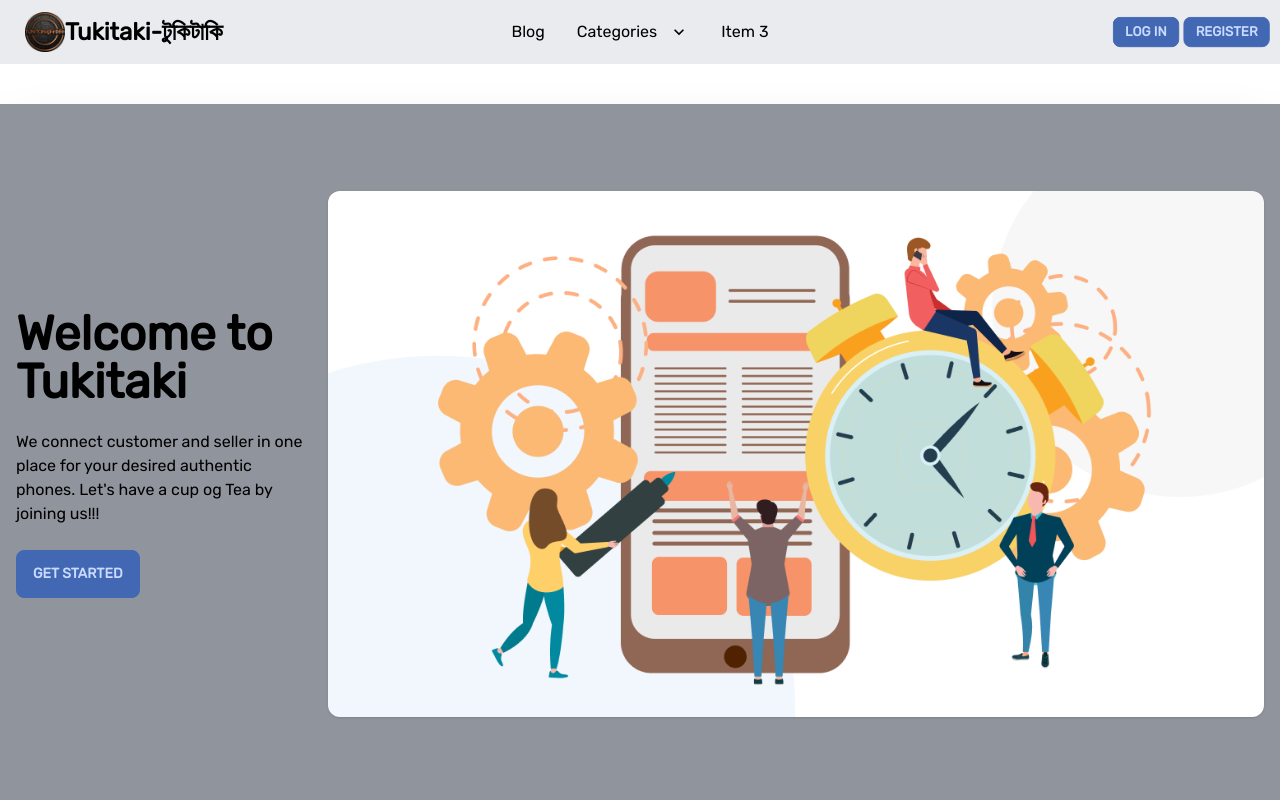
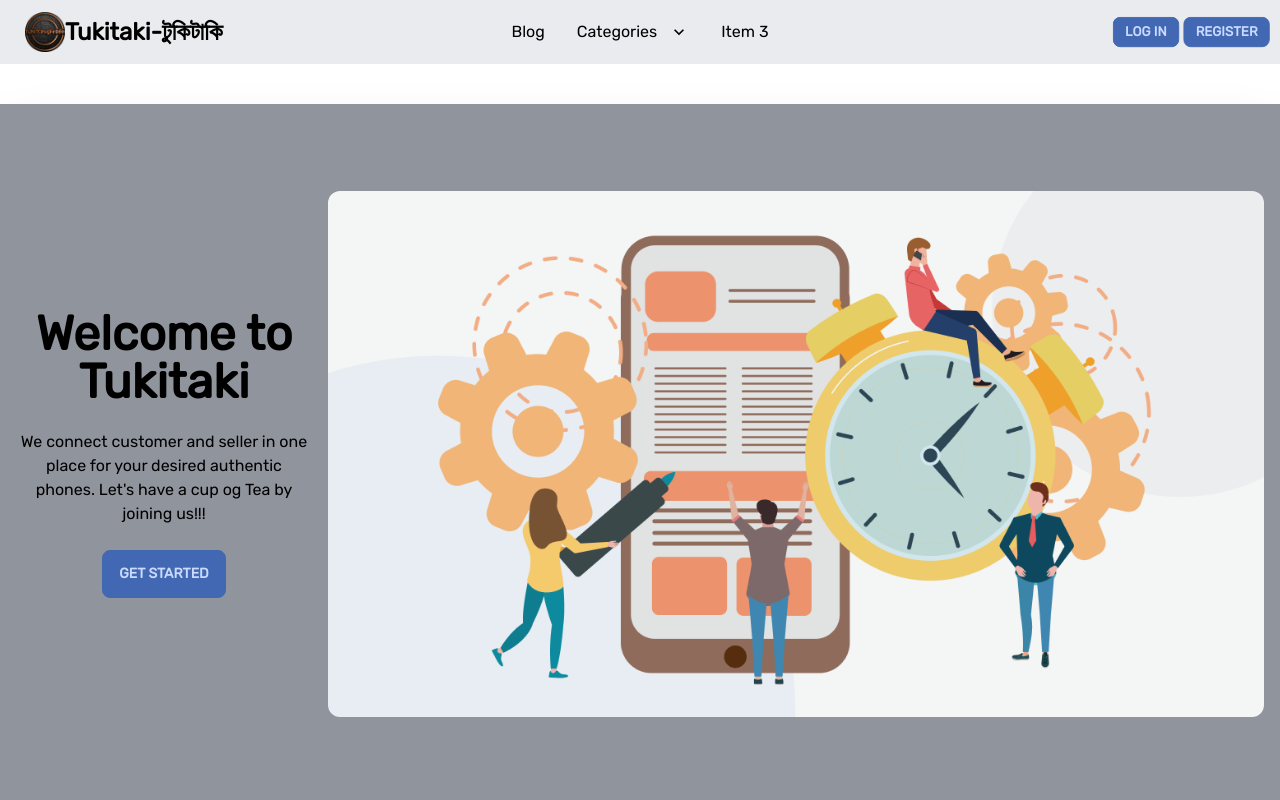
Before and after one commit to mdiibrahim/Tukitaki, a React (Create React App) app: page / in a window 1280 px wide. Shown: the top 800 px of the page. Built offline with nearby package versions, Linux system fonts and the light colour scheme.

Commit message:
banner is modified

```diff
--- a/src/Pages/Home/Banner/Banner.js
+++ b/src/Pages/Home/Banner/Banner.js
@@ -6,8 +6,8 @@ const Banner = () => {
         <div className='shadow-2xl mt-10 mb-24'>
             <div className="hero h-[700px] bg-accent ">
                 <div className="hero-content flex-col lg:flex-row-reverse rounded">
-                    <img alt='' src={banner} className="lg:w-3/4 rounded-xl shadow" />
-                    <div>
+                    <img alt='' src={banner} className="lg:w-3/4 rounded-xl opacity-90" />
+                    <div className='text-center'>
                         <h1 className="text-5xl font-bold">Welcome to Tukitaki</h1>
                         <p className="py-6">We connect customer and seller in one place for your desired authentic phones. Let's have a cup og Tea by joining us!!! </p>
                         <Link to='/register'className="btn btn-primary">Get Started</Link>
```
